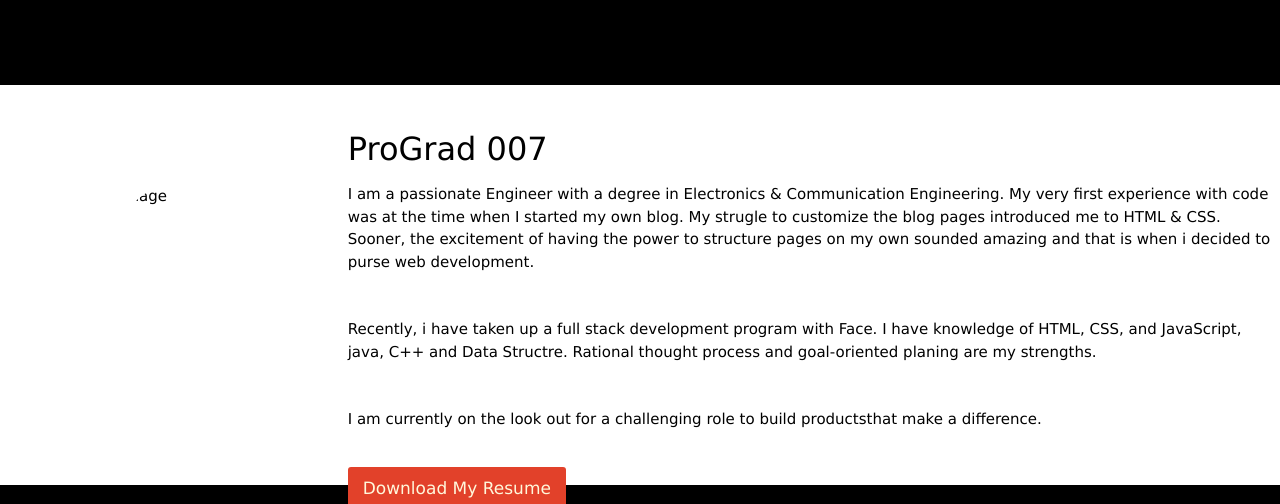
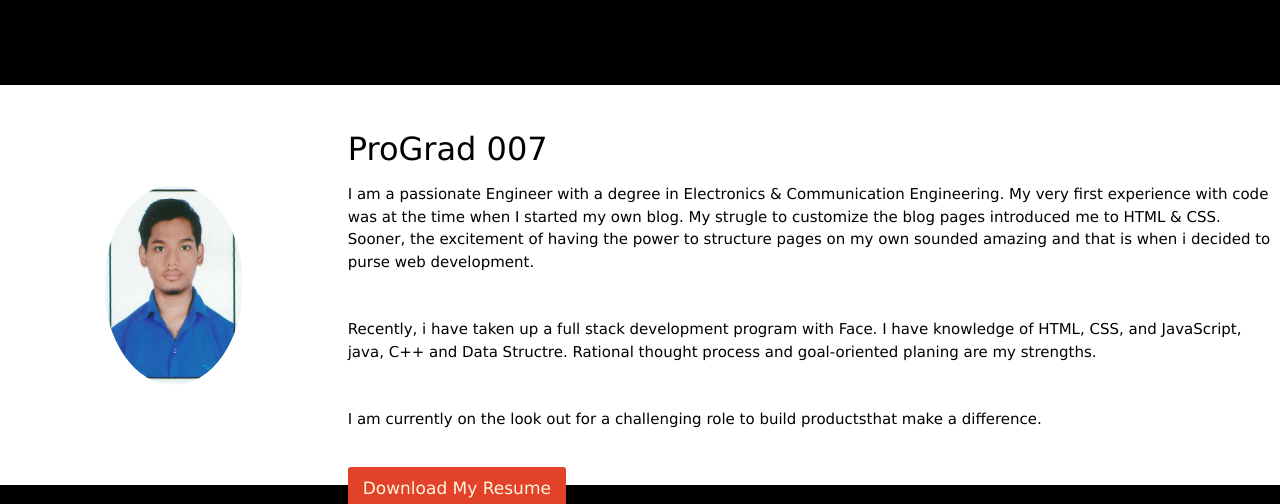
Before and after one commit to subhamdas226/prograd, a plain HTML site: page prograd-profile-page/profile.html in a window 1280 px wide. Shown: the part 296-800 px from the top of the page. Drawn offline with nearby package versions, Linux system fonts and the light colour scheme.

Commit message:
Update profile.html

```diff
--- a/prograd-profile-page/profile.html
+++ b/prograd-profile-page/profile.html
@@ -27,7 +27,7 @@
         </div>
         <div class="resume">
             <div class="round">
-                <img class="circle"src="me.jpg" alt="image">
+                <img class="circle"src="profile.jpg" alt="image">
             </div>
             <div class="content">
                 <label>ProGrad 007</label>
```
